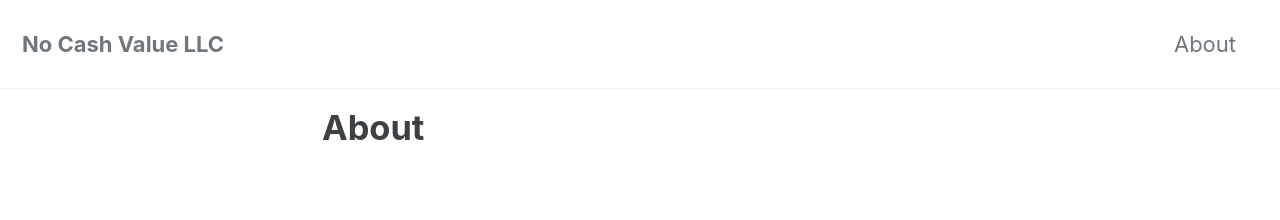
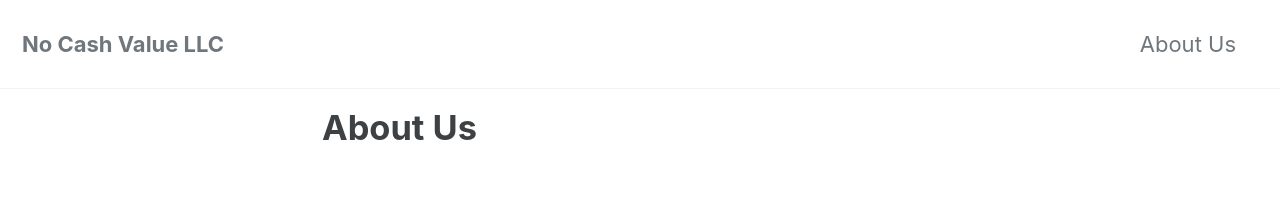
Before and after one commit to cdigitaldetroit/NCVLLC, a Jekyll site: the page built from _pages/about.md, in a window 1280 px wide. Shown: the top 220 px of the page. Built offline with Jekyll 4.4.1, drawn with Linux system fonts in a browser that asks for light colours; cached includes are drawn as plain includes.

Commit message:
Added back "us"

```diff
--- a/_data/navigation.yml
+++ b/_data/navigation.yml
@@ -2,7 +2,7 @@
 main:
   # - title: "Quick-Start Guide"
   #   url: https://mmistakes.github.io/minimal-mistakes/docs/quick-start-guide/
-  - title: "About"
+  - title: "About Us"
     url: https://ncvllc.com/about/
   # - title: "Sample Posts"
   #   url: /year-archive/
--- a/_pages/about.md
+++ b/_pages/about.md
@@ -1,6 +1,6 @@
 ---
 permalink: /about/
-title: "About"
+title: "About Us"
 ---
 
 ## Jim Bennington - Co-Founder
```
